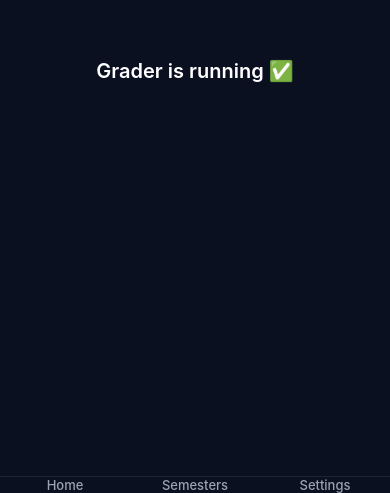
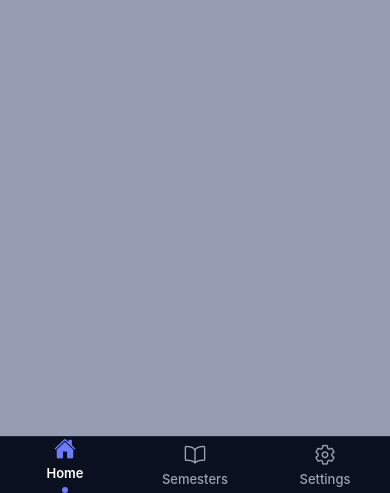
Before and after one commit to zksd53/GradeTrack, a React Native app: screen / in a window 390 px wide. Shown: the part 351-844 px from the top of the page. Built offline with nearby package versions, Linux system fonts and the light colour scheme.

Commit message:
Added Icons for the bottom bar and it's working right now. Now onto creating the rest

```diff
--- a/App.js
+++ b/App.js
@@ -1,27 +1,5 @@
-import { View, Text, StyleSheet } from "react-native";
-import HomeScreen from "./src/screens/HomeScreen";
-import MainLayout from "./src/layout/MainLayout";
-import BottomTabBar from "./src/components/BottomTabBar";
+import Root from "./src/Root.js";
+
 export default function App() {
-  return (
-    <View style={styles.container}>
-      <Text style={styles.text}>Grader is running ✅</Text>
-      <BottomTabBar/>
-      {/* <MainLayout /> */}
-    </View>
-  )
+  return <Root />;
 }
-
-const styles = StyleSheet.create({
-  container: {
-    flex: 1,
-    backgroundColor: "#0B1020",
-    alignItems: "center",
-    justifyContent: "center",
-  },
-  text: {
-    color: "#FFFFFF",
-    fontSize: 20,
-    fontWeight: "600",
-  },
-});
--- a/src/Root.js
+++ b/src/Root.js
@@ -1,12 +1,47 @@
-import "react-native-gesture-handler";
+import { View, StyleSheet } from "react-native";
+import { useState } from "react";
 
-import { NavigationContainer } from "@react-navigation/native";
-import BottomTabBar from "./src/components/BottomTabBar";
+// Screens
+// import HomeScreen from "./src/screens/HomeScreen";
+// import SemestersScreen from "./src/screens/SemestersScreen";
+// import SettingsScreen from "./src/screens/SettingsScreen";
+
+// // Layout & UI
+// import MainLayout from "./src/layout/MainLayout";
+import BottomTabBar from "./components/BottomTabBar.js";
 
 export default function Root() {
+  const [activeTab, setActiveTab] = useState("home");
+
+  const renderScreen = () => {
+    switch (activeTab) {
+      case "home":
+        // return <HomeScreen />;
+      case "semesters":
+        // return <SemestersScreen />;
+      case "settings":
+        // return <SettingsScreen />;
+      default:
+        // return <HomeScreen />;
+    }
+  };
+
   return (
-    <NavigationContainer>
-      {/* <BottomTabBar /> */}
-    </NavigationContainer>
+    <View style={styles.container}>
+      {/* Scrollable Content */}
+      {/* <MainLayout>
+        {renderScreen()}
+      </MainLayout> */}
+
+      {/* Fixed Bottom Tabs */}
+      <BottomTabBar activeTab={activeTab} onChangeTab={setActiveTab} />
+    </View>
   );
 }
+
+const styles = StyleSheet.create({
+  container: {
+    flex: 1,
+    backgroundColor: "#969cb1ff",
+  },
+});
--- a/src/components/BottomTabBar.js
+++ b/src/components/BottomTabBar.js
@@ -1,25 +1,60 @@
 import { View, Text, Pressable, StyleSheet, SafeAreaView } from "react-native";
+import { Ionicons } from "@expo/vector-icons";
 
 export default function BottomTabBar({ activeTab, setActiveTab, height }) {
     return (
         <SafeAreaView style={[styles.safe, { height }]}>
             <View style={styles.container}>
-                <Tab label="Home" active={activeTab === "home"} onPress={() => setActiveTab("home")} />
-                <Tab label="Semesters" active={activeTab === "semesters"} onPress={() => setActiveTab("semesters")} />
-                <Tab label="Settings" active={activeTab === "settings"} onPress={() => setActiveTab("settings")} />
+                <Tab
+                    label="Home"
+                    icon="home"
+                    active={activeTab === "home"}
+                    onPress={() => setActiveTab("home")}
+                />
+
+                <Tab
+                    label="Semesters"
+                    icon="book"
+                    active={activeTab === "semesters"}
+                    onPress={() => setActiveTab("semesters")}
+                />
+
+                <Tab
+                    label="Settings"
+                    icon="settings"
+                    active={activeTab === "settings"}
+                    onPress={() => setActiveTab("settings")}
+                />
             </View>
+
+
+
         </SafeAreaView>
     );
 }
 
-function Tab({ label, active, onPress }) {
+function Tab({ label, active, onPress, icon }) {
     return (
         <Pressable onPress={onPress} style={styles.tab}>
-            <Text style={[styles.text, active && styles.active]}>{label}</Text>
+            {icon && (
+                <Ionicons
+                    name={active ? icon : `${icon}-outline`}
+                    size={22}
+                    color={active ? "#6C7CFF" : "#9AA3B2"}
+                    style={{ marginBottom: 4 }}
+                />
+            )}
+
+            <Text style={[styles.text, active && styles.active]}>
+                {label}
+            </Text>
+
             {active && <View style={styles.dot} />}
         </Pressable>
     );
 }
+
+
 
 const styles = StyleSheet.create({
     safe: {
```
